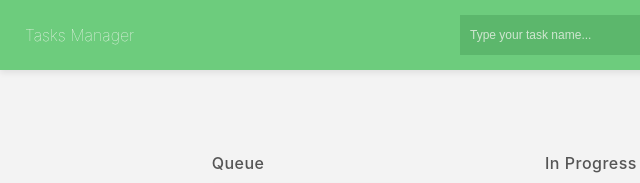
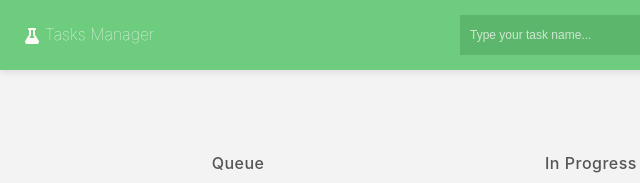
Before and after one commit to DazLamas/task-manager, a website with bundled scripts: page app/index.html in a window 1280 px wide. Shown: the top 183 px of the page, 0-640 px from the left. Built offline with nearby package versions, Linux system fonts and the light colour scheme.

Commit message:
Adding brand icon

```diff
--- a/app/index.html
+++ b/app/index.html
@@ -18,7 +18,7 @@
 <body>
 	<div class="page landing">
 		<header class="header">
-			<h1 class="header-title">Tasks Manager</h1>
+			<h1 class="header-title icon-prepend icon-brand">Tasks Manager</h1>
 			<ul class="header-items-cont">
 				<li><input id="task-input-js" type="text" class="input header-input input-validation-js" placeholder="Type your task name..."></li>
 				<li><button id="new-task-btn-js" type="button" class="button btn-lighten header-button">Create Task</button></li>
--- a/app/scss/common/_components.scss
+++ b/app/scss/common/_components.scss
@@ -194,3 +194,17 @@ $card-px: 15px;
     transform: scale(1);
   }
 }
+
+.icon {
+      &-prepend:before {
+        font-family: "Font Awesome 5 Free";
+        display: inline-block;
+        vertical-align: text-bottom;
+        padding-right: 6px;
+        font-weight: 900; //Free fontawesome version
+
+      }
+      &-brand:before {
+          content: "\f0c3";
+      }
+}
--- a/app/scss/views/_landing.scss
+++ b/app/scss/views/_landing.scss
@@ -3,6 +3,16 @@
 
 .landing {//View id
 	.header{
+		&-title {
+			// &:before {
+			// 	font-family: "Font Awesome 5 Free";
+			// 	content: "\f0c3";
+			// 	display: inline-block;
+			// 	vertical-align: text-bottom;
+			// 	font-weight: 900;
+			// 	font-weight: 900; //Free fontawesome version
+			// }
+		}
 		&-input {
 			background: #5cb76c;
 			height: 40px;
```
Also changed, not shown: app/css/app.css.
